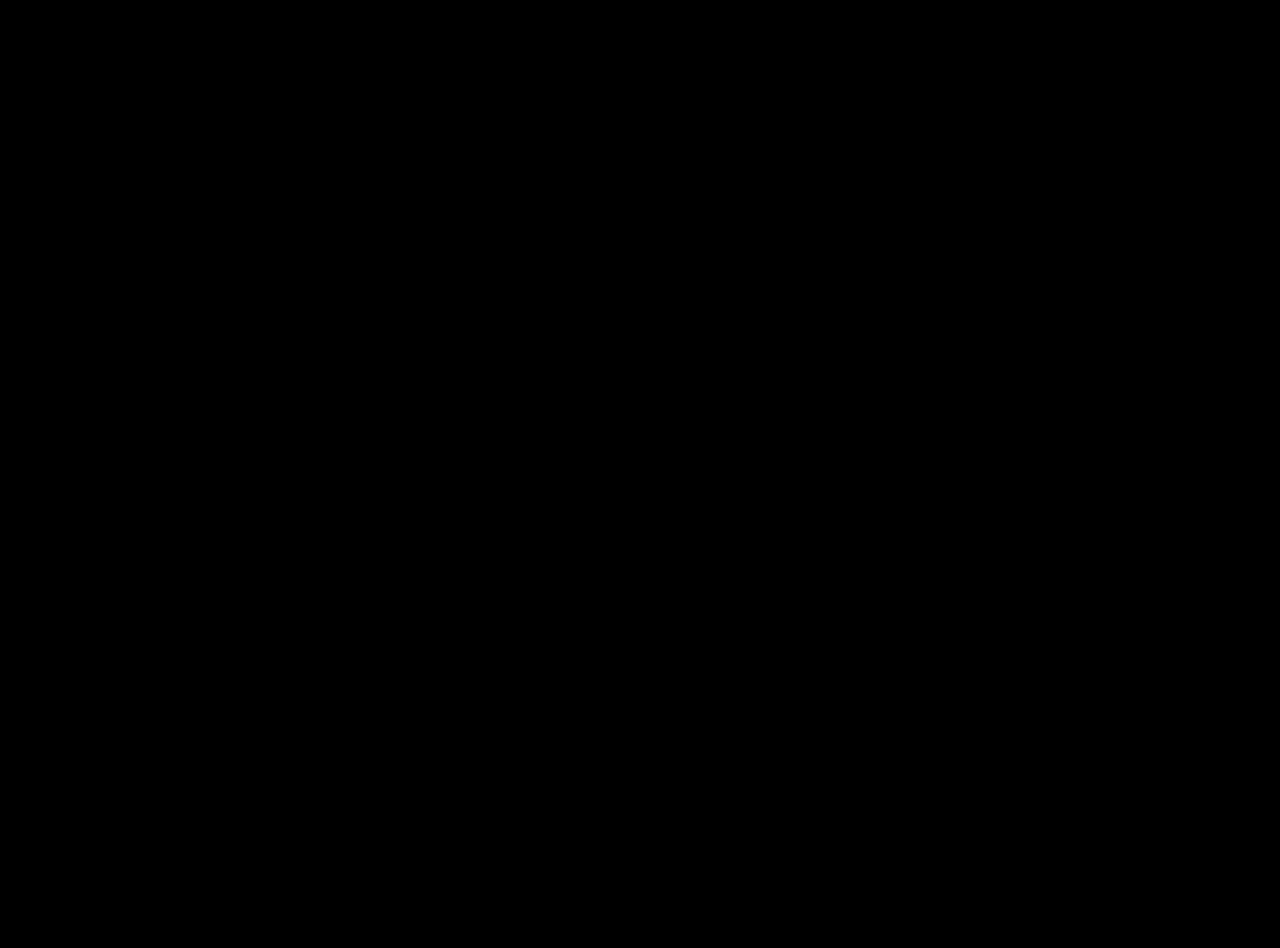
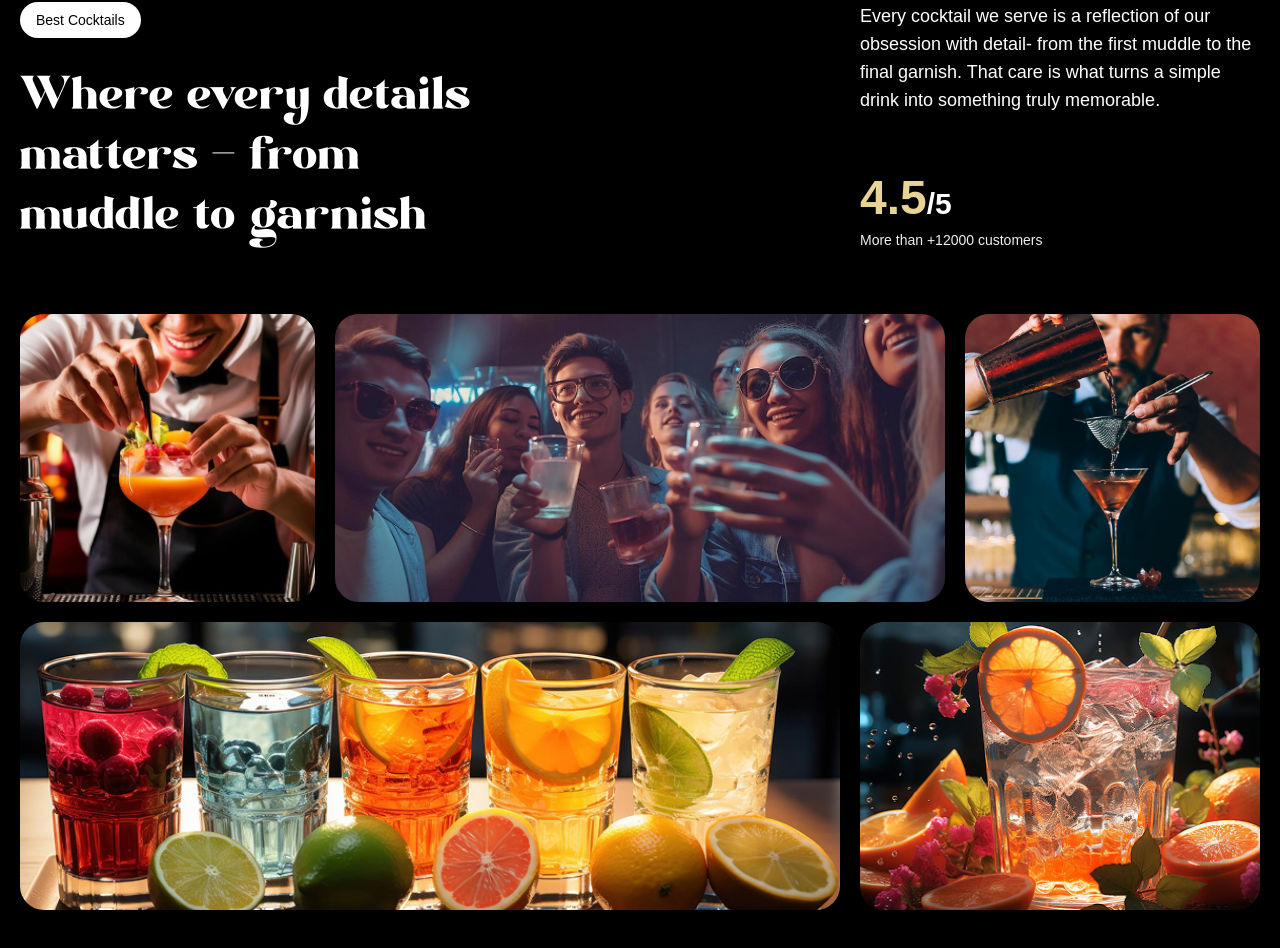
Before and after one commit to webwitch05/cocktail, a React (Vite) app: page / in a window 1280 px wide. Shown: the part 1710-2658 px from the top of the page. Before the commit the page ends 2400 px from the top, so only its background shows below. Built offline with nearby package versions, Linux system fonts and the light colour scheme; a web font is replaced by a local one.

Commit message:
implement about section

```diff
--- a/src/App.jsx
+++ b/src/App.jsx
@@ -4,6 +4,7 @@ import gsap from 'gsap';
 import Navbar from './components/Navbar';
 import Hero from './components/Hero'
 import Cocktails from './components/Cocktail';
+import About from './components/About';
 
 gsap.registerPlugin(ScrollTrigger, SplitText);
 
@@ -14,6 +15,7 @@ function App() {
       <Navbar/>
       <Hero/>
       <Cocktails/>
+      <About/>
       <div className='h-dvh bg-black'/>
     </main>
   )
--- /dev/null
+++ b/src/components/About.jsx
@@ -0,0 +1,96 @@
+import { useGSAP } from "@gsap/react"
+import { SplitText } from "gsap/all"
+import gsap from "gsap"
+
+const About= ()=>{
+
+    useGSAP(()=>{
+        const titleSplit= new SplitText("#title", { type: "words" })
+
+        const scrollTimeLine= gsap.timeline({
+            scrollTrigger: {
+                trigger: "#about",
+                start: "top center",
+            }
+        })
+
+        scrollTimeLine
+        .from(titleSplit.words, {
+            opacity: 0,
+            yPercent: 100,
+            duration: 1,
+            ease: "expo.out",
+            stagger: 0.02
+        })
+
+        .from(".top-grid div, .bottom-grid div", {
+            opacity: 0,
+            duration: 1,
+            ease: "power1.inOut",
+            stagger: 0.04,
+        }, "-=0.5")
+    })
+
+    return(
+        <section id= "about">
+            <div className= "mb-16 md:px-0 px-5">
+                <div className= "content mb-16">
+                    <div className= "md:col-span-8">
+                        <p className= "badge">Best Cocktails</p>
+                        <h2 id="title">
+                            Where every details matters - from muddle to garnish
+                        </h2>
+                    </div>
+
+                    <div className= "sub-content">
+                        <p>Every cocktail we serve is a reflection of our obsession with detail- from the first muddle to the final garnish.
+                            That care is what turns a simple drink into something truly memorable.
+                        </p>
+
+                        <div>
+                            <p className="md:text-3xl text-xl font-bold">
+                                <span>4.5</span>/5
+                            </p>
+                            <p className="text-sm text-white-100">
+                                More than +12000 customers
+                            </p>
+                        </div>
+                    </div>
+                </div>
+
+                <div className= "top-grid">
+                    <div className= "md:col-span-3">
+                        <div className= "noisy">
+                            <img src= "images/abt1.png"/>
+                        </div>
+                    </div>
+                    <div className= "md:col-span-6">
+                        <div className= "noisy">
+                            <img src= "images/abt2.png"/>
+                        </div>
+                    </div>
+                    <div className= "md:col-span-3">
+                        <div className= "noisy">
+                            <img src= "images/abt5.png"/>
+                        </div>
+                    </div>
+                </div>
+
+                <div className= "bottom-grid">
+                    <div className= "md:col-span-8">
+                        <div className= "noisy">
+                            <img src= "images/abt3.png"/>
+                        </div>
+                    </div>
+                    <div className= "md:col-span-4">
+                        <div className= "noisy">
+                            <img src= "images/abt4.png"/>
+                        </div>
+                    </div>
+                </div>
+            </div>
+        </section>
+    )
+}
+
+export default About
```
